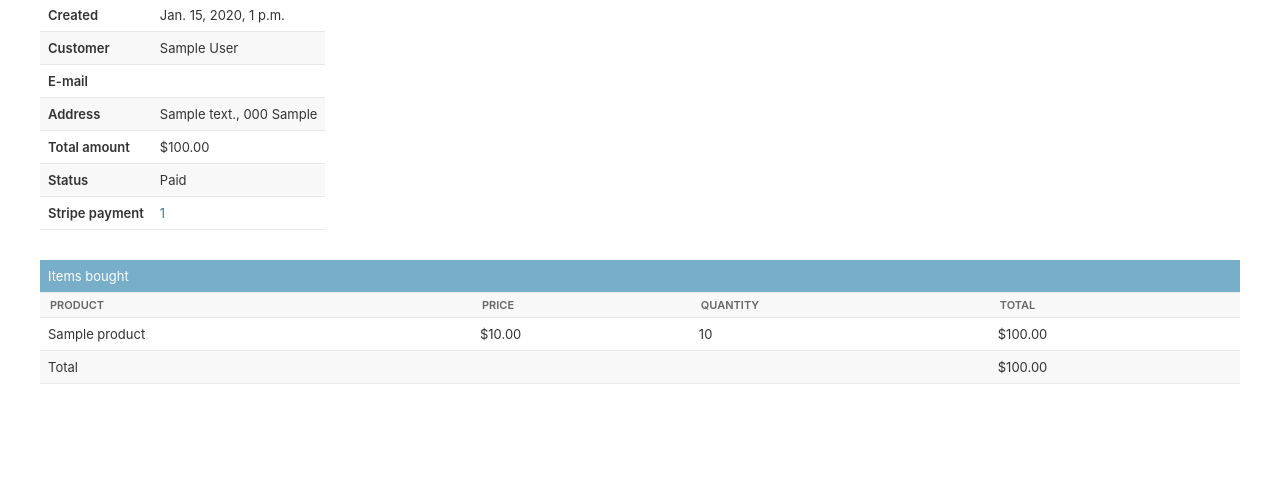
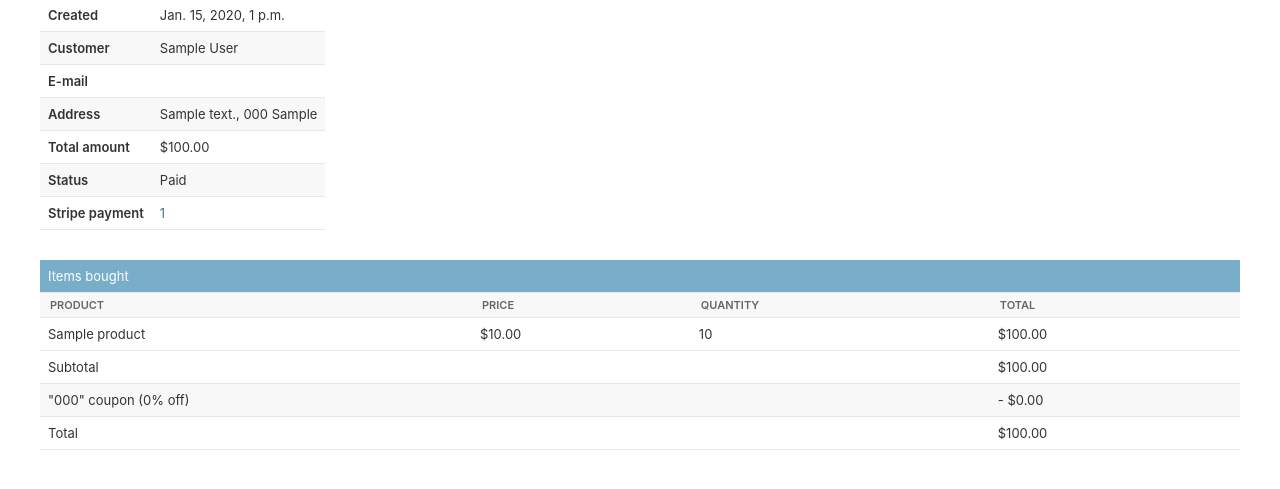
Before and after one commit to Ivan-k35/OnlineShop, a Django app: page /orders/admin/order/1 in a window 1280 px wide. Shown: the part 151-640 px from the top of the page. Run offline with Django 4.2, Linux system fonts and the light colour scheme; a user stored in the database is signed in; tables that the repository leaves empty hold one stand-in row (values such as "Sample post"); parts of the project's set-up code (start-up, migrations or seed data) failed here and were passed over.

Commit message:
added a coupon system

```diff
--- a/orders/models.py
+++ b/orders/models.py
@@ -1,6 +1,9 @@
+from decimal import Decimal
 from django.db import models
 from django.conf import settings
+from django.core.validators import MinValueValidator, MaxValueValidator
 from shop.models import Product
+from coupons.models import Coupon
 
 
 class Order(models.Model):
@@ -14,6 +17,11 @@ class Order(models.Model):
     updated = models.DateTimeField(auto_now=True)
     paid = models.BooleanField(default=False)
     stripe_id = models.CharField(max_length=120, blank=True)
+    coupon = models.ForeignKey(Coupon, related_name='orders',
+                               null=True, blank=True,
+                               on_delete=models.SET_NULL)
+    discount = models.IntegerField(default=0, validators=[MinValueValidator(0),
+                                                          MinValueValidator(100)])
 
     class Meta:
         ordering = ['-created']
@@ -24,8 +32,18 @@ class Order(models.Model):
     def __str__(self):
         return f'Order {self.id}'
 
+    def get_total_cost_before_discount(self):
+        return sum(item.get_cost() for item in self.items.all())
+
+    def get_discount(self):
+        total_cost = self.get_total_cost_before_discount()
+        if self.discount:
+            return total_cost * (self.discount / Decimal(100))
+        return Decimal(0)
+
     def get_total_cost(self):
-        return sum(item.get_cost() for item in self.items.all())
+        total_cost = self.get_total_cost_before_discount()
+        return total_cost - self.get_discount()
 
     def get_stripe_url(self):
         if not self.stripe_id:
--- a/orders/templates/admin/orders/order/detail.html
+++ b/orders/templates/admin/orders/order/detail.html
@@ -78,9 +78,25 @@
                         <td class="num">${{ item.get_cost }}</td>
                     </tr>
                 {% endfor %}
+                {% if order.coupon %}
+                    <tr class="subtotal"></tr>
+                        <td colspan="3">Subtotal</td>
+                        <td class="num">
+                            ${{ order.get_total_cost_before_discount|floatformat:2 }}
+                        </td>
+                    <tr>
+                        <td colspan="3">
+                            "{{ order.coupon.code }}" coupon
+                            ({{ order.coupon.discount }}% off)
+                        </td>
+                        <td class="num neg">
+                            - ${{ order.get_discount|floatformat:2 }}
+                        </td>
+                    </tr>
+                {% endif %}
                 <tr class="total">
                     <td colspan="3">Total</td>
-                    <td class="num">${{ order.get_total_cost }}</td>
+                    <td class="num">${{ order.get_total_cost|floatformat:2 }}</td>
                 </tr>
             </tbody>
         </table>
--- a/orders/views.py
+++ b/orders/views.py
@@ -17,7 +17,11 @@ def order_create(request):
     if request.method == 'POST':
         form = OrderCreateForm(request.POST)
         if form.is_valid():
-            order = form.save()
+            order = form.save(commit=False)
+            if cart.coupon:
+                order.coupon = cart.coupon
+                order.discount = cart.coupon.discount
+            order.save()
             for item in cart:
                 OrderItem.objects.create(order=order, product=item['product'],
                                          price=item['price'],
```
Also changed, not shown: orders/templates/orders/order/create.html (+7 -1 lines), orders/templates/orders/order/pdf.html (+18 -1 lines), payment/templates/payment/process.html (+15 -1 lines), payment/views.py (+8 -0 lines).
